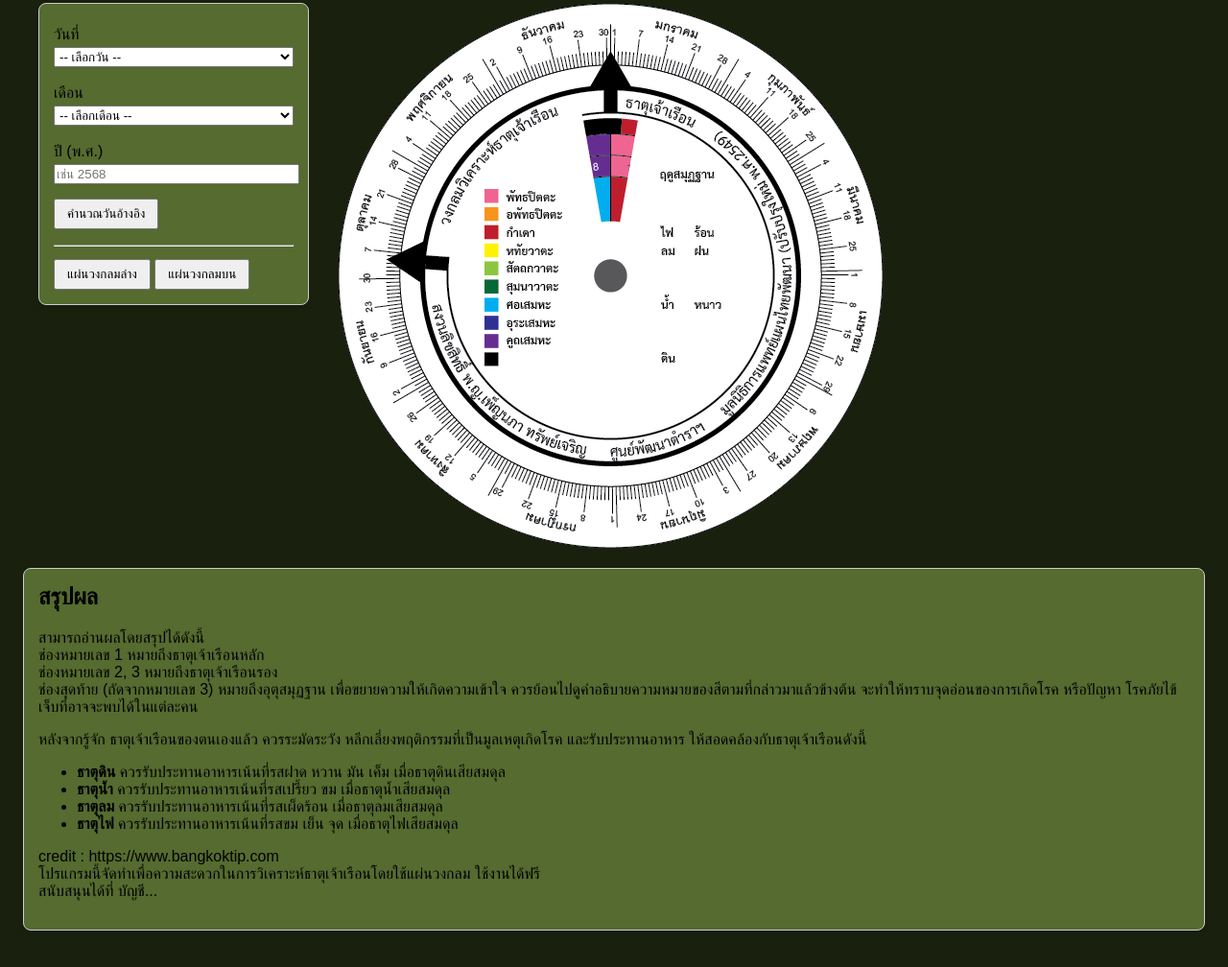
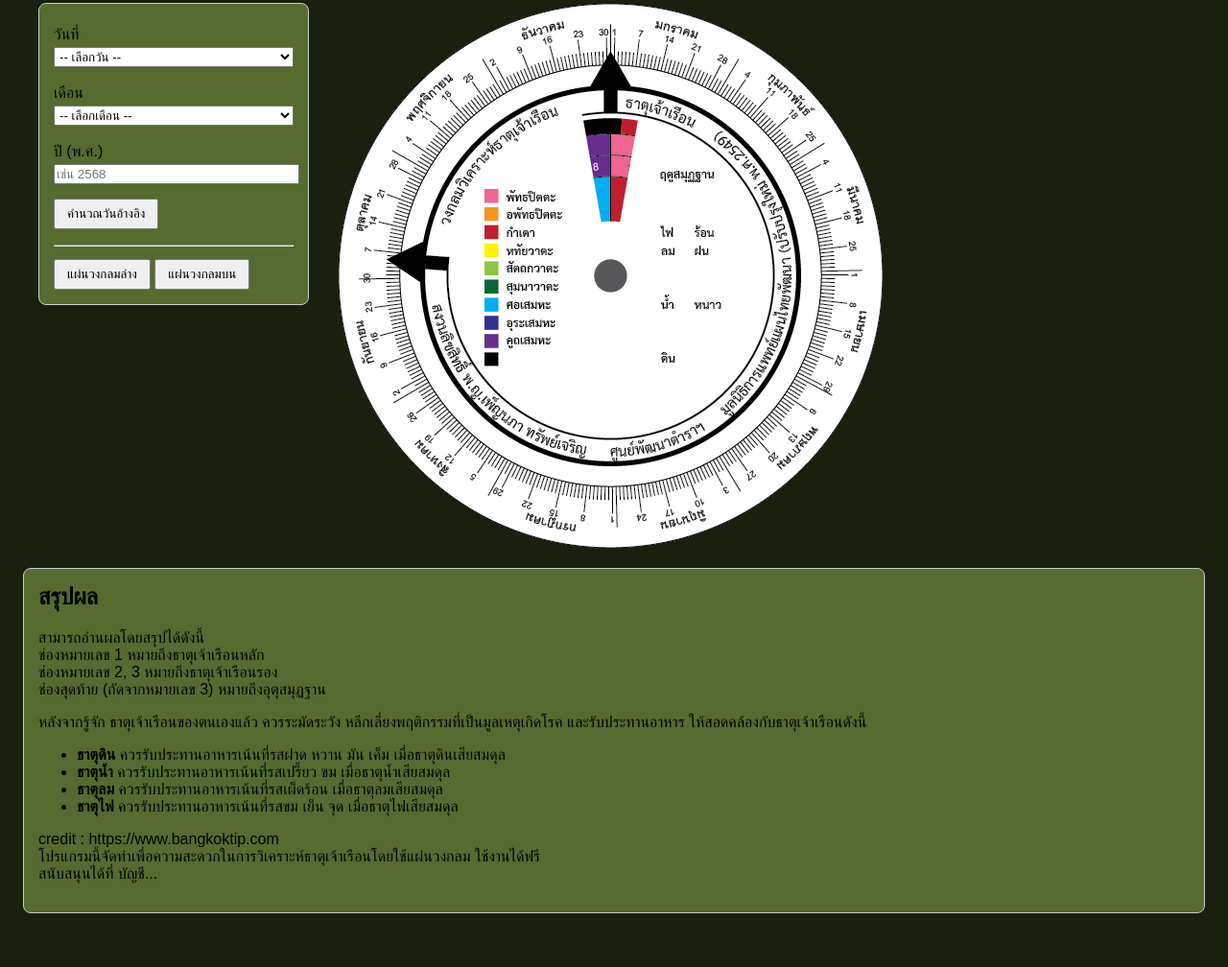
Before and after one commit to bushleen/Element, a plain HTML site: page index.html in a window 1280 px wide. Shown: the part 311-1319 px from the top of the page at 96% size. Drawn offline with Linux system fonts and the light colour scheme.

Commit message:
Update index.html

```diff
--- a/index.html
+++ b/index.html
@@ -137,8 +137,7 @@
       สามารถอ่านผลโดยสรุปได้ดังนี้<br>
       ช่องหมายเลข 1 หมายถึงธาตุเจ้าเรือนหลัก<br>
       ช่องหมายเลข 2, 3 หมายถึงธาตุเจ้าเรือนรอง<br>
-      ช่องสุดท้าย (ถัดจากหมายเลข 3) หมายถึงอุตุสมุฏฐาน เพื่อขยายความให้เกิดความเข้าใจ ควรย้อนไปดูคำอธิบายความหมายของสีตามที่กล่าวมาแล้วข้างต้น
-      จะทำให้ทราบจุดอ่อนของการเกิดโรค หรือปัญหา โรคภัยไข้เจ็บที่อาจจะพบได้ในแต่ละคน
+      ช่องสุดท้าย (ถัดจากหมายเลข 3) หมายถึงอุตุสมุฏฐาน
     </p>
     <p>
       หลังจากรู้จัก ธาตุเจ้าเรือนของตนเองแล้ว ควรระมัดระวัง หลีกเลี่ยงพฤติกรรมที่เป็นมูลเหตุเกิดโรค
```
